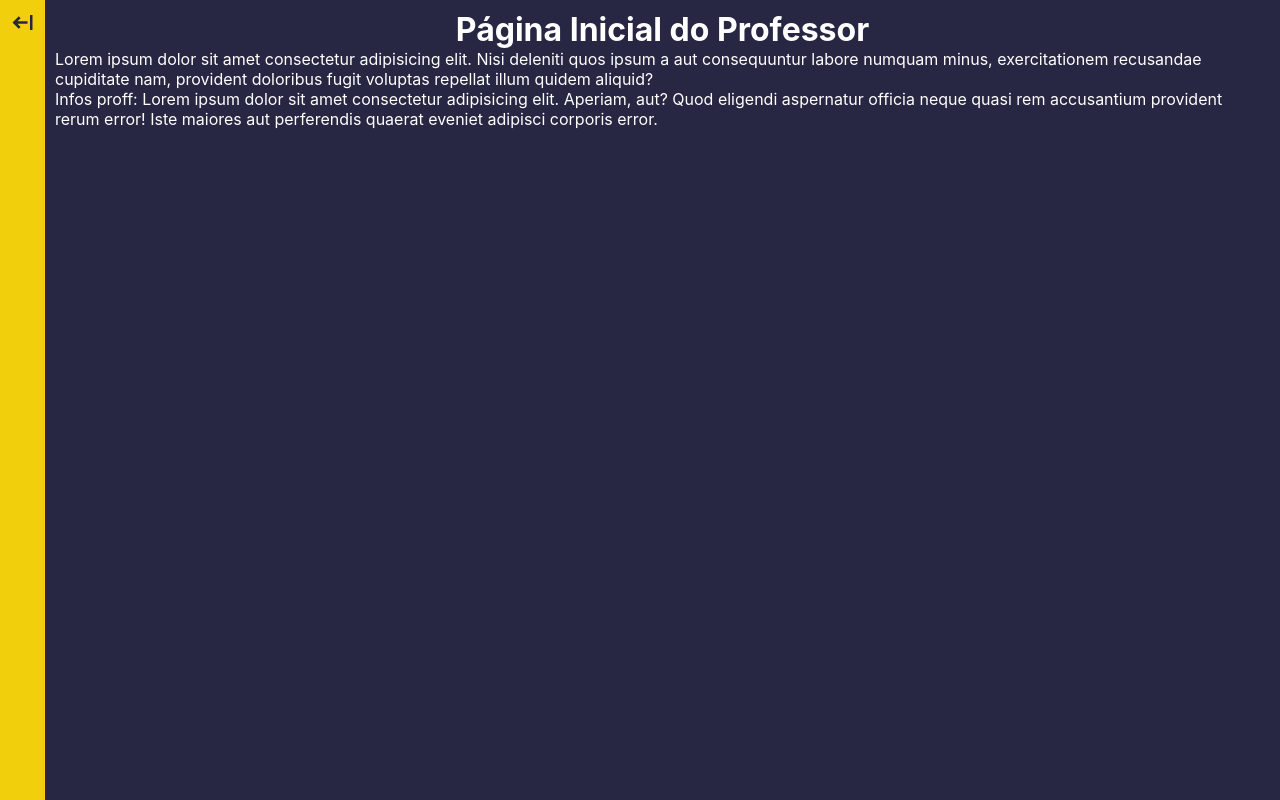
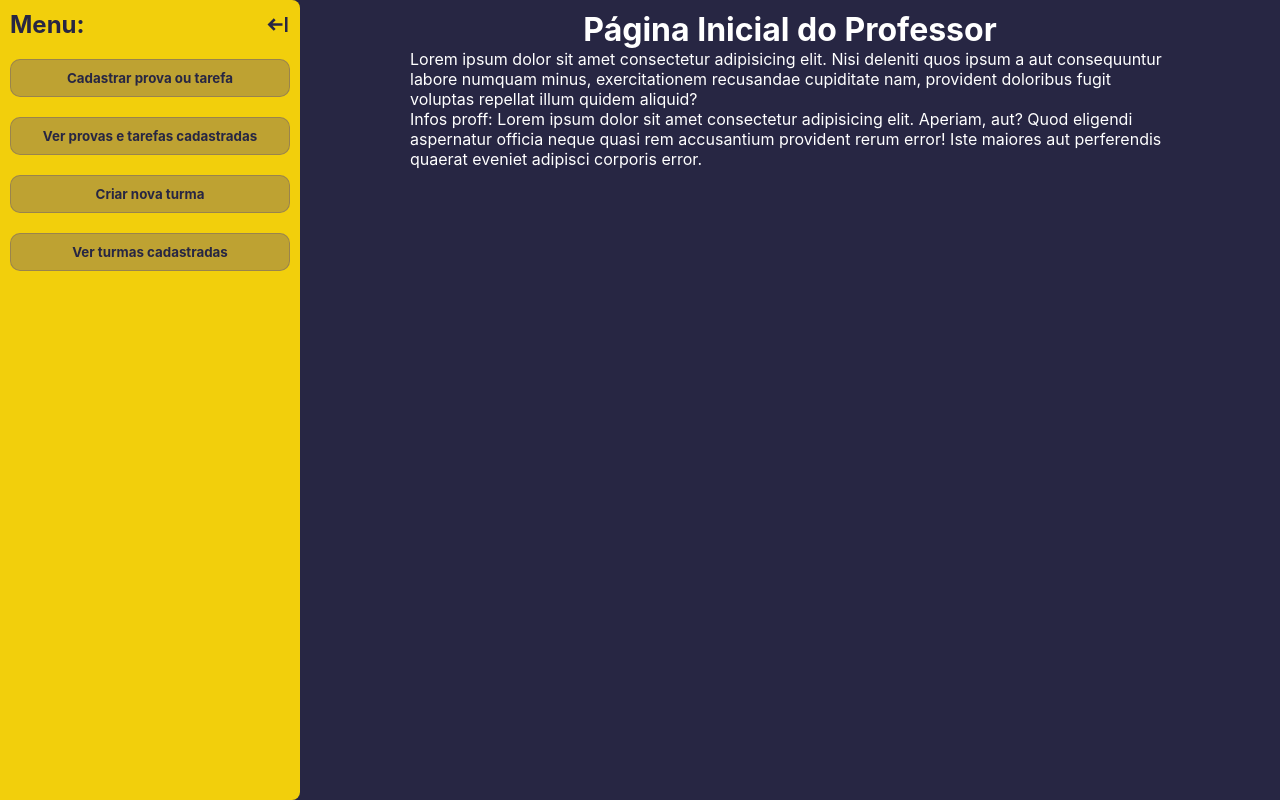
Before and after one commit to ES2-UFPI/CorrigeAi, a React (Vite) app in the folder vite-client/: page / in a window 1280 px wide. Built offline with nearby package versions, Linux system fonts and the light colour scheme.

Commit message:
Invert iconSVG when sideBar is open/close #60

```diff
--- a/vite-client/src/Pages/Home/index.tsx
+++ b/vite-client/src/Pages/Home/index.tsx
@@ -1,15 +1,17 @@
-import { Link } from 'react-router-dom'
 import { Layout } from '../../components/Layout'
+import { Wrapper } from '../../styles/Layout'
 import { HomePage } from './styles'
 
 export function Home() {
   return (
     <Layout>
       <HomePage className='Home'>
-        <h1>Página Inicial do Professor</h1>
-        <p>Lorem ipsum dolor sit amet consectetur adipisicing elit. Nisi deleniti quos ipsum a aut consequuntur labore numquam minus, exercitationem recusandae cupiditate nam, provident doloribus fugit voluptas repellat illum quidem aliquid?</p>
+        <Wrapper>
+          <h1>Página Inicial do Professor</h1>
+          <p>Lorem ipsum dolor sit amet consectetur adipisicing elit. Nisi deleniti quos ipsum a aut consequuntur labore numquam minus, exercitationem recusandae cupiditate nam, provident doloribus fugit voluptas repellat illum quidem aliquid?</p>
 
-        <p>Infos proff: Lorem ipsum dolor sit amet consectetur adipisicing elit. Aperiam, aut? Quod eligendi aspernatur officia neque quasi rem accusantium provident rerum error! Iste maiores aut perferendis quaerat eveniet adipisci corporis error.</p>
+          <p>Infos proff: Lorem ipsum dolor sit amet consectetur adipisicing elit. Aperiam, aut? Quod eligendi aspernatur officia neque quasi rem accusantium provident rerum error! Iste maiores aut perferendis quaerat eveniet adipisci corporis error.</p>
+        </Wrapper>
       </HomePage>
     </Layout>
   )
--- a/vite-client/src/components/Layout/index.tsx
+++ b/vite-client/src/components/Layout/index.tsx
@@ -8,20 +8,20 @@ interface ILayout {
 }
 
 export function Layout({children}: ILayout ) {
-  const [sideBar, setSideBar] = useState(false)
-
-  let display = ''
-  if (sideBar) {
-    display = 'grid'
-  }else {
-    display = 'flex'
-  }
+  const [sideBar, setSideBar] = useState(true)
 
   let width
   if (!sideBar){
     width = '45px'
   }else {
     width = '100%'
+  }
+
+  let scale = ''
+  if (sideBar){
+    scale = 'scale(1)'
+  }else {
+    scale = 'scale(-1)'
   }
 
   function handleCloseSideBar(){
@@ -33,11 +33,12 @@ export function Layout({children}: ILayout ) {
   }
 
   return (
-    <WrapperLayout display={display}>
+    <WrapperLayout>
       <MenuSideBar
         handleCloseBar={handleCloseSideBar}
         sideBar={sideBar}
         width={width}
+        scale={scale}
       />
       {children}
     </WrapperLayout>
--- a/vite-client/src/components/MenuSideBar/index.tsx
+++ b/vite-client/src/components/MenuSideBar/index.tsx
@@ -1,4 +1,3 @@
-import { useState } from "react";
 import { Link } from "react-router-dom";
 
 import { CloseButton } from "../../assets/CloseButton";
@@ -9,8 +8,10 @@ interface IMenuSideBar {
   sideBar: boolean
   width: string
   handleCloseBar: () => void
+  scale: string
 }
-export function MenuSideBar({sideBar, width, handleCloseBar}: IMenuSideBar){
+
+export function MenuSideBar({sideBar, width, handleCloseBar, scale}: IMenuSideBar){
   return (
     <MenuSideBarContainer
       width={width}
@@ -25,6 +26,8 @@ export function MenuSideBar({sideBar, width, handleCloseBar}: IMenuSideBar){
             cursor: 'pointer',
             padding: '0',
             height: '25px',
+            transform: `${scale}`,
+            transition: '1s'
           }}>
           <CloseButton />
         </button>
--- a/vite-client/src/components/MenuSideBar/styles.ts
+++ b/vite-client/src/components/MenuSideBar/styles.ts
@@ -8,11 +8,14 @@ export const MenuSideBarContainer = styled.div<Props> `
   background: var(--menuSideBar);
   color: var(--secondary);
 
+  border-radius: 0 .8rem .8rem 0;
   display: flex;
   flex-direction: column;
   max-width: 30rem;
   width: ${ props => props.width };
   padding: 1rem;
+
+  transition: 1s;
 `
 
 export const AboutMenu = styled.div `
--- a/vite-client/src/styles/Layout.ts
+++ b/vite-client/src/styles/Layout.ts
@@ -1,9 +1,4 @@
-import { useContext } from 'react';
 import styled from 'styled-components'
-
-interface Props {
-  display: string
-}
 
 export const Wrapper = styled.div `
   display: flex;
@@ -17,24 +12,8 @@ export const Wrapper = styled.div `
   margin: 0 auto;
 `;
 
-export const WrapperLayout = styled.div<Props> `
-  display: ${props => props.display};
+export const WrapperLayout = styled.div `
+  display: flex;
   grid-template-columns: 1fr 3fr;
   height: 100%;
 `
-
-// let WrapperLayout = ''
-// if (sideBar){
-//   WrapperLayout = styled.div `
-//     display: grid;
-//     grid-template-columns: 1fr 3fr;
-//     height: 100%;
-//   `
-// } else {
-//   WrapperLayout = styled.div `
-//     display: flex;
-//     height: 100%;
-//   `
-// }
-
-// export { WrapperLayout }
```
Also changed, not shown: vite-client/src/context/contextSideBar.tsx (deleted, +0 -27 lines).
